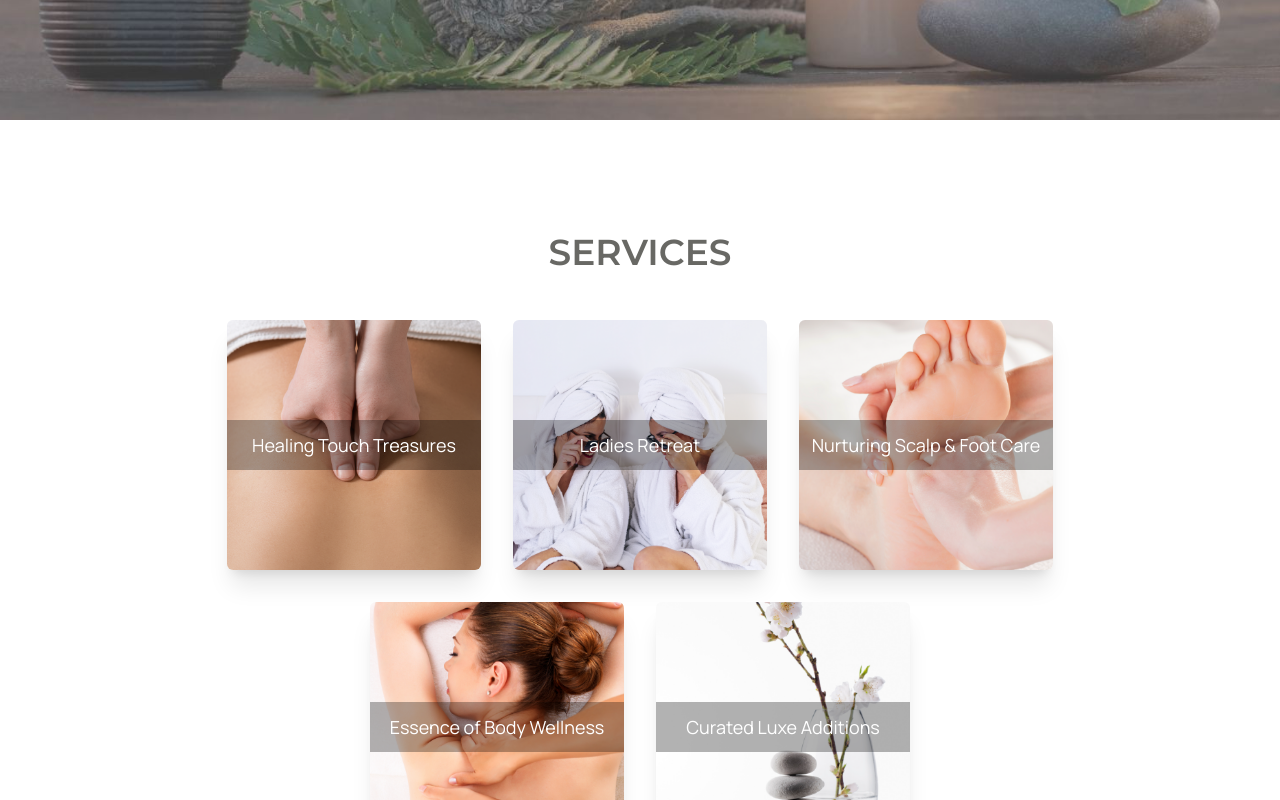
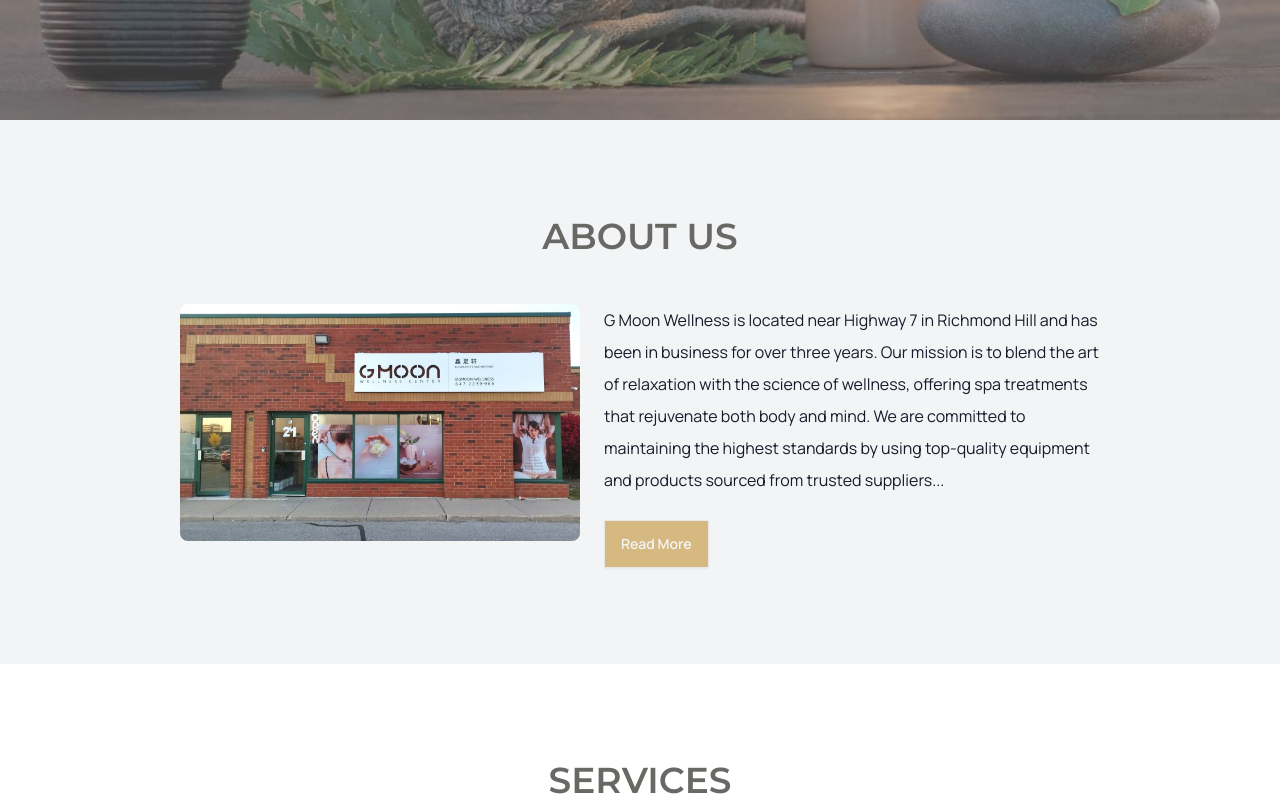
Before and after one commit to tbabyuk/g-moon-next-2024, a Next.js app: page / in a window 1280 px wide. Shown: the part 680-1480 px from the top of the page. Built offline with nearby package versions, Linux system fonts and the light colour scheme.

Commit message:
added photo to 'About' page and added 'About Us' section to home page

```diff
--- a/app/(pages)/about/page.jsx
+++ b/app/(pages)/about/page.jsx
@@ -12,11 +12,15 @@ const AboutPage = () => {
     return(
         <main>
             <PageHeader title="About Us" />
-            <p className="text-g-moon-dark-gray g-moon-content-padding">G Moon Wellness is located in Richmond Hill nearby highway 7. Our spa area is near popular restaurants in Ontario. Our spa has been running for more than 3 years.<br /><br />
+            <div className="text-g-moon-dark-gray g-moon-content-padding flex flex-col items-center lg:flex-row lg:items-start">
+                <img src="/images/about/store-front.jpg" className="w-[100%] max-w-[400px] mb-6 lg:me-6 rounded-lg" />
 
-            Our mission is to provide the best of both worlds when it comes to spa treatments and services. We offer Thai massage, deep tissue and Japanese shiatsu and swedish massage etc. Spa packages are available so customers can enjoy a variety of services together. We cater to both men and women. We are dedicated to having the highest standard when it comes to quality equipment and products sourced from reliable suppliers in the spa industry.<br /><br />
+                <p>G Moon Wellness is located near Highway 7 in Richmond Hill and has been in business for over three years.<br /><br />
 
-            At G Moon Spa, we strive not only to look after our client&apos;s physical well being but also their mental well being by providing a friendly environment that exudes calming vibes so they can relax while being pampered like royalty.</p>
+                Our mission is to blend the art of relaxation with the science of wellness, offering spa treatments that rejuvenate both body and mind. We are committed to maintaining the highest standards by using top-quality equipment and products sourced from trusted suppliers within the spa industry, ensuring every service meets our clients&apos; expectations for excellence and care.<br /><br />
+
+                At G Moon Wellness, we nurture both body and mind in a soothing environment, where clients can unwind and be pampered like royalty.</p>
+            </div>
         </main>
     )
 }
--- a/app/page.jsx
+++ b/app/page.jsx
@@ -1,3 +1,4 @@
+import { AboutSection } from "./sections/AboutSection";
 import { ServicesSection } from "./sections/ServicesSection";
 import { TeamSection } from "./sections/TeamSection";
 import { PricingSection } from "./sections/PricingSection";
@@ -16,6 +17,7 @@ export default function Home() {
       <>
         <Hero />
         <main>
+          <AboutSection />
           <ServicesSection />
           <TeamSection />
           <PricingSection />
--- /dev/null
+++ b/app/sections/AboutSection.jsx
@@ -0,0 +1,20 @@
+import { SectionHeader } from "../components/SectionHeader"
+import Link from "next/link"
+
+
+export const AboutSection = () => {
+
+    return (
+        <div className="px-5 py-24 bg-gray-100">
+            <SectionHeader title="ABOUT US" />
+            <div className="flex flex-col items-center lg:flex-row md:px-20 xl:px-40">
+                <img src="/images/about/store-front.jpg" className="w-[100%] max-w-[400px] mb-6 lg:self-start lg:mb-0 lg:me-6 rounded-lg" />
+
+                <div>
+                    <p className="mb-6 leading-8">G Moon Wellness is located near Highway 7 in Richmond Hill and has been in business for over three years. Our mission is to blend the art of relaxation with the science of wellness, offering spa treatments that rejuvenate both body and mind. We are committed to maintaining the highest standards by using top-quality equipment and products sourced from trusted suppliers...</p>
+                    <Link href="/about"><button className="btn g-moon-action-btn block mx-auto lg:mx-0">Read More</button></Link>
+                </div>
+            </div>
+        </div>
+    )
+}
--- a/app/sections/PricingSection.jsx
+++ b/app/sections/PricingSection.jsx
@@ -4,7 +4,7 @@ import { PricingTable } from "../components/PricingTable"
 export const PricingSection = () => {
 
     return (
-        <div className="px-5 py-28">
+        <div className="px-5 py-24">
             <SectionHeader title="PRICING" />
             <div className="mx-auto w-full md:max-w-[650px] lg:max-w-[900px]">
                 <PricingTable />
--- a/app/sections/ServicesSection.jsx
+++ b/app/sections/ServicesSection.jsx
@@ -6,7 +6,7 @@ import { ServiceCard } from "../components/ServiceCard"
 export const ServicesSection = () => {
 
     return (
-        <div className="px-5 py-28">
+        <div className="px-5 py-24">
             <SectionHeader title="SERVICES" />
             <div className="flex lg:px-22 xl:px-28 justify-center flex-wrap gap-8">
                 {servicesList.map((service, index) => (
--- a/app/sections/TeamSection.jsx
+++ b/app/sections/TeamSection.jsx
@@ -6,7 +6,7 @@ import { TeamMemberProfile } from "./components/TeamMemberProfile"
 export const TeamSection = () => {
 
     return (
-        <div className="px-5 py-28 bg-gray-100">
+        <div className="px-5 py-24 bg-gray-100">
             <SectionHeader title="OUR TEAM" />
             <div className="flex md:px-20 lg:px-32 justify-center flex-wrap gap-x-4 gap-y-10">
                 {teamMembersList.map((member, index) => (
```
Also changed, not shown: public/images/about/store-front.jpg (added).
